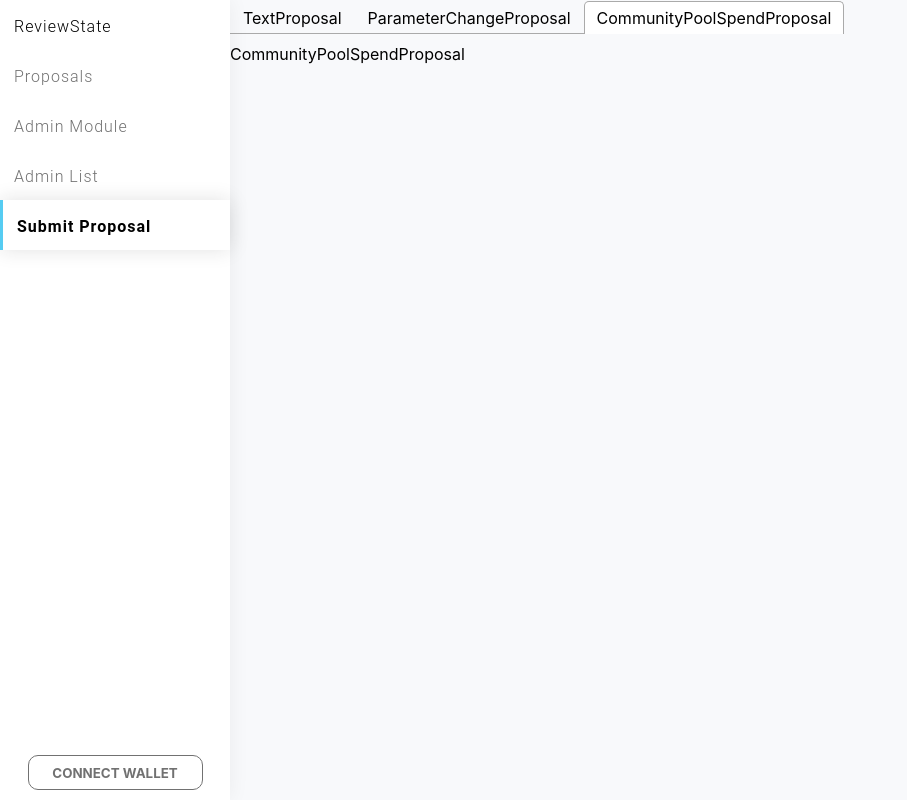
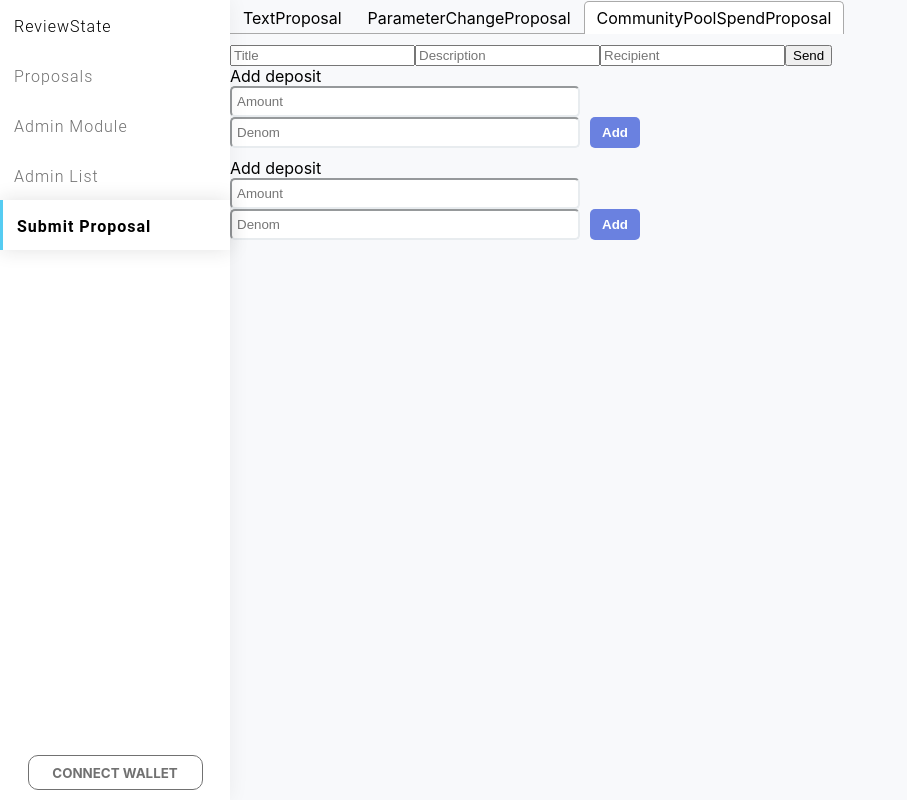
Before and after one commit to adoriasoft/cosmos-web, a React (Create React App) app: page /submit-proposal in a window 1280 px wide. Both pictures are taken after a click on the tab "CommunityPoolSpendProposal". Shown: the whole page, without its empty margins (0-907 px from the left). Built offline with nearby package versions, Linux system fonts and the light colour scheme; what @cosmjs/launchpad, @keplr-wallet/cosmos would draw is missing.

Commit message:
Support CommunityPoolSpendProposal (beta)

```diff
--- a/package.json
+++ b/package.json
@@ -73,6 +73,7 @@
     },
     "devDependencies": {
         "@keplr-wallet/types": "^0.9.0-alpha.8",
+        "@types/react-select": "^4.0.17",
         "@types/redux": "^3.6.0",
         "eslint": "^7.31.0",
         "eslint-config-prettier": "^8.3.0",
--- a/src/components/SubmitProposal/CommunityPoolSpendProposal.tsx
+++ b/src/components/SubmitProposal/CommunityPoolSpendProposal.tsx
@@ -1,7 +1,92 @@
 import React from "react";
+import { useTypedSelector } from "../../redux/useTypedSelector";
+import { useDispatch } from "react-redux";
+import { Coin } from "@cosmjs/stargate";
+import DepositForm from "./InitialDeposit/DepositForm";
+import DepositItem from "./InitialDeposit/DepositItem";
+import {
+    saveCommunityPoolSpendProposalData,
+    saveCommunityPoolSpendProposalDeposits,
+    submitCommunityPoolSpendProposal
+} from "../../redux/action-creator/submitProposal/communityPoolSpendProposal";
 
 const CommunityPoolSpendProposal: React.FC = () => {
-    return <div>CommunityPoolSpendProposal</div>;
+    const {
+        proposal: { description, title, amount, recipient },
+        deposits,
+        ...data
+    } = useTypedSelector((state) => state.submitProposal.communityPoolSpendProposal);
+    const dispatch = useDispatch();
+    const setTitle = (data: string) => {
+        dispatch(
+            saveCommunityPoolSpendProposalData({ title: data, description, amount, recipient })
+        );
+    };
+    const setDescription = (data: string) => {
+        dispatch(
+            saveCommunityPoolSpendProposalData({ title, description: data, amount, recipient })
+        );
+    };
+    const setRecipient = (data: string) => {
+        dispatch(
+            saveCommunityPoolSpendProposalData({ title, description, amount, recipient: data })
+        );
+    };
+    const setAmount = (data: Coin[]) => {
+        dispatch(
+            saveCommunityPoolSpendProposalData({ title, description, amount: data, recipient })
+        );
+    };
+    const setDeposits = (data: Coin[]) => {
+        dispatch(saveCommunityPoolSpendProposalDeposits(data));
+    };
+
+    return (
+        <div>
+            {data.error}
+            {data.broadcastResponse?.rawLog}
+            <div>
+                <input
+                    value={title}
+                    onChange={(e) => setTitle(e.target.value)}
+                    type={"text"}
+                    placeholder={"Title"}
+                />
+                <input
+                    value={description}
+                    onChange={(e) => setDescription(e.target.value)}
+                    type={"text"}
+                    placeholder={"Description"}
+                />
+                <input
+                    value={recipient}
+                    onChange={(e) => setRecipient(e.target.value)}
+                    type={"text"}
+                    placeholder={"Recipient"}
+                />
+                <button onClick={() => dispatch(submitCommunityPoolSpendProposal())}>Send</button>
+            </div>
+            <DepositForm addDeposit={(d) => setDeposits([...deposits, d])} />
+            {deposits.map((d, i) => (
+                <DepositItem
+                    key={i}
+                    deposit={d}
+                    deleteDeposit={() =>
+                        setDeposits([...deposits.slice(0, i), ...deposits.slice(i + 1)])
+                    }
+                />
+            ))}
+
+            <DepositForm addDeposit={(d) => setAmount([...amount, d])} />
+            {amount.map((d, i) => (
+                <DepositItem
+                    key={i}
+                    deposit={d}
+                    deleteDeposit={() => setAmount([...amount.slice(0, i), ...amount.slice(i + 1)])}
+                />
+            ))}
+        </div>
+    );
 };
 
 export default CommunityPoolSpendProposal;
--- a/src/redux/action-creator/submitProposal/communityPoolSpendProposal.ts
+++ b/src/redux/action-creator/submitProposal/communityPoolSpendProposal.ts
@@ -3,6 +3,12 @@ import {
     CommunityPoolSpendProposalTypes
 } from "../../../types/submitProposal/communityPoolSpendProposal";
 import { CommunityPoolSpendProposal } from "@cosmjs/stargate/build/codec/cosmos/distribution/v1beta1/distribution";
+import { Coin, coins } from "@cosmjs/stargate";
+import { Dispatch } from "redux";
+import { RootState } from "../../reducers";
+import { getWalletAddress } from "../../../cosmos/keplr";
+import { chainInfo } from "../../../config";
+import { BroadcastTxSuccess } from "@cosmjs/stargate/build/stargateclient";
 
 export const saveCommunityPoolSpendProposalData = (
     payload: CommunityPoolSpendProposal
@@ -12,3 +18,71 @@ export const saveCommunityPoolSpendProposalData = (
         payload
     };
 };
+
+export const saveCommunityPoolSpendProposalDeposits = (
+    payload: Coin[]
+): CommunityPoolSpendProposalAction => {
+    return {
+        type: CommunityPoolSpendProposalTypes.COMMUNITY_POOL_SPEND_PROPOSAL_SAVE_DEPOSITS,
+        payload
+    };
+};
+
+export const submitCommunityPoolSpendProposal = () => {
+    return async (
+        dispatch: Dispatch<CommunityPoolSpendProposalAction>,
+        getState: () => RootState
+    ) => {
+        try {
+            dispatch({ type: CommunityPoolSpendProposalTypes.COMMUNITY_POOL_SPEND_PROPOSAL_CALL });
+            const {
+                submitProposal: {
+                    communityPoolSpendProposal: { proposal, deposits }
+                },
+                wallet: { stargateClient, isConnected, keplr }
+            } = getState();
+            if (!isConnected || !stargateClient || !keplr) {
+                return dispatch(errorCommunityPoolSpendProposalData("Wallet is not connected"));
+            }
+            const address = await getWalletAddress(keplr);
+            const msg = {
+                content: {
+                    typeUrl: "/cosmos.distribution.v1beta1.CommunityPoolSpendProposal",
+                    value: CommunityPoolSpendProposal.encode(proposal).finish()
+                },
+                initialDeposit: deposits,
+                proposer: address
+            };
+
+            const msgAny = {
+                typeUrl: "/cosmos.gov.v1beta1.MsgSubmitProposal",
+                value: msg
+            };
+
+            const fee = {
+                amount: coins(0, chainInfo.stakeCurrency.coinMinimalDenom),
+                gas: "2000000"
+            };
+
+            const broadcastRes = await stargateClient.signAndBroadcast(address, [msgAny], fee);
+
+            if ((<any>broadcastRes)?.code == 0) {
+                dispatch({
+                    type: CommunityPoolSpendProposalTypes.COMMUNITY_POOL_SPEND_PROPOSAL_SUCCESS,
+                    payload: broadcastRes as BroadcastTxSuccess
+                });
+            } else {
+                dispatch(errorCommunityPoolSpendProposalData(broadcastRes.rawLog || "error"));
+            }
+        } catch (e) {
+            dispatch(errorCommunityPoolSpendProposalData(e.message || "error"));
+        }
+    };
+};
+
+const errorCommunityPoolSpendProposalData = (error: string): CommunityPoolSpendProposalAction => {
+    return {
+        type: CommunityPoolSpendProposalTypes.COMMUNITY_POOL_SPEND_PROPOSAL_ERROR,
+        payload: error
+    };
+};
--- a/src/redux/reducers/submitProposal/communityPoolSpendProposal.ts
+++ b/src/redux/reducers/submitProposal/communityPoolSpendProposal.ts
@@ -3,8 +3,13 @@ import {
     CommunityPoolSpendProposalState,
     CommunityPoolSpendProposalTypes
 } from "../../../types/submitProposal/communityPoolSpendProposal";
+import { TextProposalTypes } from "../../../types/submitProposal/textProposal";
 
 const initialState: CommunityPoolSpendProposalState = {
+    deposits: [],
+    broadcastResponse: null,
+    error: null,
+    fetching: false,
     proposal: {
         title: "",
         description: "",
@@ -20,6 +25,19 @@ export const communityPoolSpendProposalReducer = (
     switch (action.type) {
         case CommunityPoolSpendProposalTypes.COMMUNITY_POOL_SPEND_PROPOSAL_SAVE_DATA:
             return { ...state, proposal: action.payload };
+
+        case CommunityPoolSpendProposalTypes.COMMUNITY_POOL_SPEND_PROPOSAL_SAVE_DEPOSITS:
+            return { ...state, deposits: action.payload };
+
+        case CommunityPoolSpendProposalTypes.COMMUNITY_POOL_SPEND_PROPOSAL_CALL:
+            return { ...state, error: null, broadcastResponse: null, fetching: true };
+
+        case CommunityPoolSpendProposalTypes.COMMUNITY_POOL_SPEND_PROPOSAL_SUCCESS:
+            return { ...state, fetching: false, broadcastResponse: action.payload };
+
+        case CommunityPoolSpendProposalTypes.COMMUNITY_POOL_SPEND_PROPOSAL_ERROR:
+            return { ...state, fetching: false, error: action.payload };
+
         default:
             return state;
     }
--- a/src/types/submitProposal/communityPoolSpendProposal.ts
+++ b/src/types/submitProposal/communityPoolSpendProposal.ts
@@ -1,10 +1,20 @@
 import { CommunityPoolSpendProposal } from "@cosmjs/stargate/build/codec/cosmos/distribution/v1beta1/distribution";
+import { Coin } from "@cosmjs/stargate";
+import { BroadcastTxSuccess } from "@cosmjs/stargate/build/stargateclient";
 
 export interface CommunityPoolSpendProposalState {
     proposal: CommunityPoolSpendProposal;
+    deposits: Coin[];
+    broadcastResponse: BroadcastTxSuccess | null;
+    error: string | null;
+    fetching: boolean;
 }
 export enum CommunityPoolSpendProposalTypes {
-    COMMUNITY_POOL_SPEND_PROPOSAL_SAVE_DATA = "COMMUNITY_POOL_SPEND_PROPOSAL_SAVE_DATA"
+    COMMUNITY_POOL_SPEND_PROPOSAL_SAVE_DATA = "COMMUNITY_POOL_SPEND_PROPOSAL_SAVE_DATA",
+    COMMUNITY_POOL_SPEND_PROPOSAL_SAVE_DEPOSITS = "COMMUNITY_POOL_SPEND_PROPOSAL_SAVE_DEPOSITS",
+    COMMUNITY_POOL_SPEND_PROPOSAL_CALL = "COMMUNITY_POOL_SPEND_PROPOSAL_CALL",
+    COMMUNITY_POOL_SPEND_PROPOSAL_SUCCESS = "COMMUNITY_POOL_SPEND_PROPOSAL_SUCCESS",
+    COMMUNITY_POOL_SPEND_PROPOSAL_ERROR = "COMMUNITY_POOL_SPEND_PROPOSAL_ERROR"
 }
 
 interface CommunityPoolSpendProposalSaveDataAction {
@@ -12,4 +22,25 @@ interface CommunityPoolSpendProposalSaveDataAction {
     payload: CommunityPoolSpendProposal;
 }
 
-export type CommunityPoolSpendProposalAction = CommunityPoolSpendProposalSaveDataAction;
+interface CommunityPoolSpendProposalSaveDepositsAction {
+    type: CommunityPoolSpendProposalTypes.COMMUNITY_POOL_SPEND_PROPOSAL_SAVE_DEPOSITS;
+    payload: Coin[];
+}
+interface CommunityPoolSpendProposalCallAction {
+    type: CommunityPoolSpendProposalTypes.COMMUNITY_POOL_SPEND_PROPOSAL_CALL;
+}
+interface CommunityPoolSpendProposalSuccessAction {
+    type: CommunityPoolSpendProposalTypes.COMMUNITY_POOL_SPEND_PROPOSAL_SUCCESS;
+    payload: BroadcastTxSuccess;
+}
+interface CommunityPoolSpendProposalErrorAction {
+    type: CommunityPoolSpendProposalTypes.COMMUNITY_POOL_SPEND_PROPOSAL_ERROR;
+    payload: string;
+}
+
+export type CommunityPoolSpendProposalAction =
+    | CommunityPoolSpendProposalSaveDataAction
+    | CommunityPoolSpendProposalSaveDepositsAction
+    | CommunityPoolSpendProposalCallAction
+    | CommunityPoolSpendProposalSuccessAction
+    | CommunityPoolSpendProposalErrorAction;
```
Also changed, not shown: 1 other file (tests, documents, lock files or other folders).
